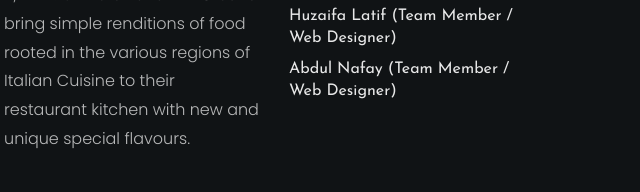
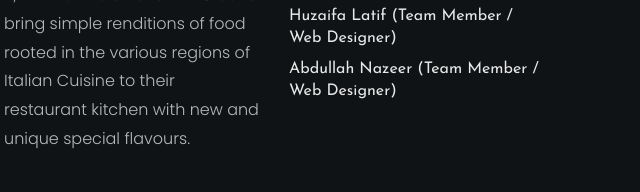
Before and after one commit to Taha192/Taha192.github.io, a plain HTML site: page menu.html in a window 1280 px wide. Shown: the part 5854-6046 px from the top of the page, 81-721 px from the left. Drawn offline with Linux system fonts and the light colour scheme; some packages are replaced by stand-ins of ours; no server answers; a script that the page names is missing; files whose address does not match are found by name.

Commit message:
Update menu.html

```diff
--- a/menu.html
+++ b/menu.html
@@ -701,7 +701,7 @@
                 <div class="text">
                   <h3 class="heading"><a href="">Taha Shahbaz (Team Leader / Web Designer)</a></h3>
                   <h3 class="heading"><a href="#">Huzaifa Latif (Team Member / Web Designer)</a></h3>
-                  <h3 class="heading"><a href="#">Abdul Nafay (Team Member / Web Designer)</a></h3>
+                  <h3 class="heading"><a href="#">Abdullah Nazeer (Team Member / Web Designer)</a></h3>
 <!--
                   <div class="meta">
                     <div><a href="#"><span ></span> </a></div>
```
